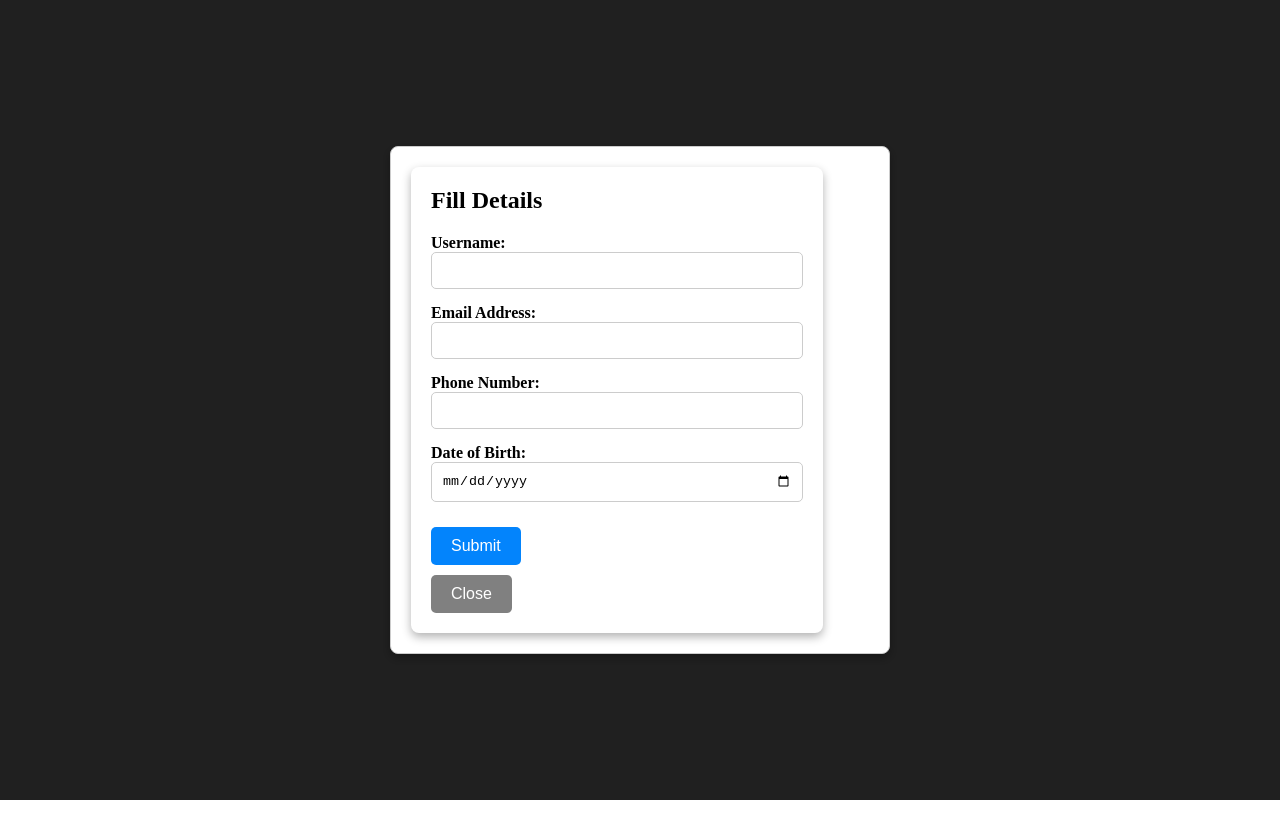
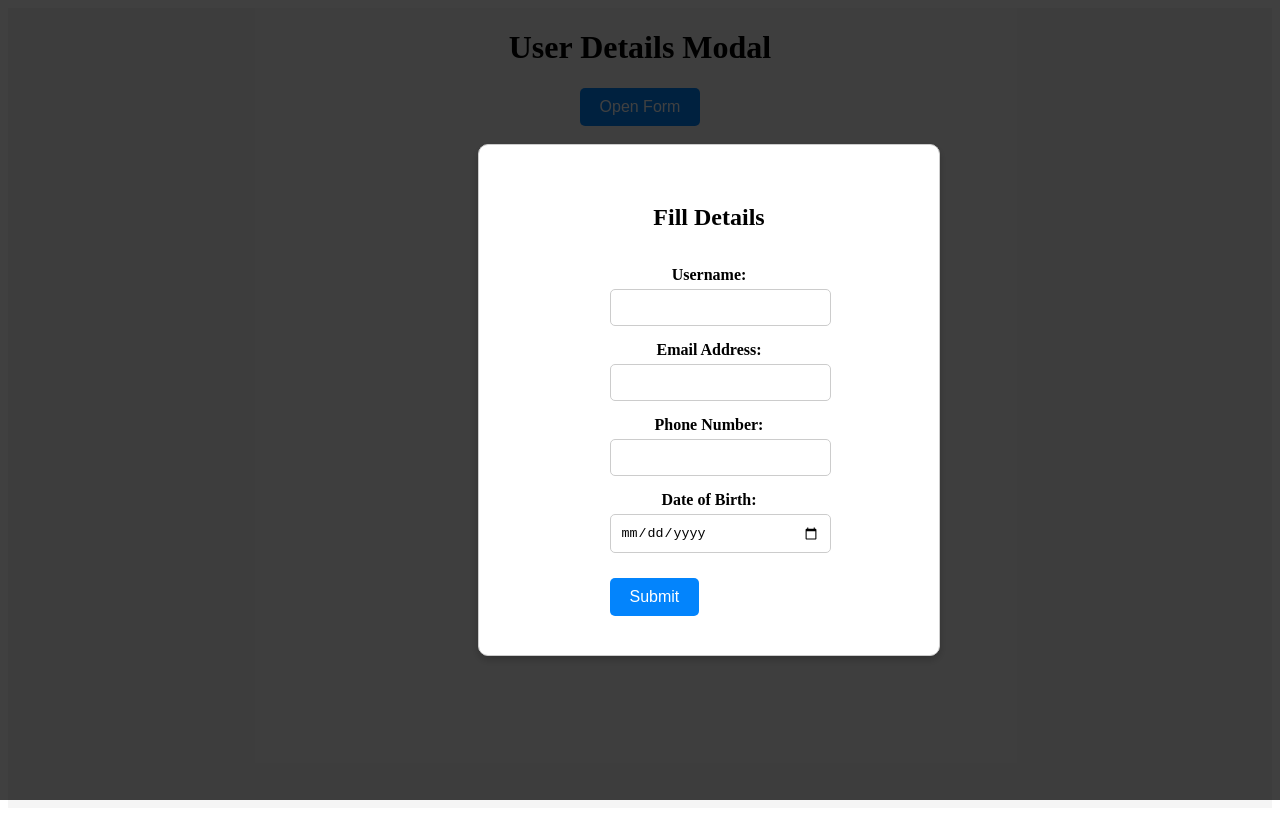
Before and after one commit to atharvp0711/xmodal, a React (Create React App) app: page / in a window 1280 px wide. Both pictures are taken after a click on the button "Open Form". Built offline with nearby package versions, Linux system fonts and the light colour scheme.

Commit message:
Changes in XModal

```diff
--- a/src/App.css
+++ /dev/null
@@ -1,29 +0,0 @@
-body,
-h1,
-h2,
-h3,
-p,
-div,
-input,
-button,
-form {
-  margin: 0;
-  padding: 0;
-  box-sizing: border-box;
-}
-.modal {
-  display: flex;
-  justify-content: center;
-  align-items: center;
-  height: 100vh; /* Ensure modal centers in the viewport */
-  background-color: rgba(0, 0, 0, 0.5); /* Optional, can be removed */
-}
-
-.modal-content {
-  width: 90%; /* Adjust width as per requirement */
-  max-width: 500px; /* Limit the max width for better design */
-  background-color: white;
-  padding: 20px;
-  border-radius: 8px;
-  box-shadow: 0px 4px 10px rgba(0, 0, 0, 0.3);
-}
--- a/src/App.js
+++ b/src/App.js
@@ -1,6 +1,5 @@
 import React, { useState } from "react";
 import Modal from "react-modal";
-import "./App.css";
 
 Modal.setAppElement("#root");
 
@@ -14,7 +13,6 @@ const App = () => {
   });
 
   const openModal = () => setIsModalOpen(true);
-
   const closeModal = () => {
     setIsModalOpen(false);
     setFormData({ username: "", email: "", phone: "", dob: "" });
@@ -27,9 +25,26 @@ const App = () => {
 
   const handleSubmit = (e) => {
     e.preventDefault();
-    const { email, phone, dob } = formData;
+    const { username, email, phone, dob } = formData;
 
-    // Validate email
+    // Checking for empty fields
+    // if (!username.trim()) {
+    //   alert("Please fill out the Username field.");
+    //   return;
+    // }
+    // if (!email.trim()) {
+    //   alert("Please fill out the Email Address field.");
+    //   return;
+    // }
+    // if (!phone.trim()) {
+    //   alert("Please fill out the Phone Number field.");
+    //   return;
+    // }
+    // if (!dob.trim()) {
+    //   alert("Please fill out the Date of Birth field.");
+    //   return;
+    // }
+
     if (!email.includes("@")) {
       alert(
         `Please include an '@' in the email address. '${email}' is missing an '@'.`
@@ -37,17 +52,15 @@ const App = () => {
       return;
     }
 
-    // Validate phone number
     if (phone.length !== 10 || isNaN(phone)) {
       alert("Invalid Phone Number. Please enter a 10-digit phone number.");
       return;
     }
 
-    // Validate date of birth
     const today = new Date();
     const dobDate = new Date(dob);
     if (dobDate > today) {
-      alert("Invalid Date of Birth. Date of Birth cannot be in the future.");
+      alert("Invalid date of birth. Date of Birth cannot be in the future.");
       return;
     }
 
@@ -56,7 +69,15 @@ const App = () => {
   };
 
   return (
-    <div className="modal">
+    <div
+      style={{
+        height: "100vh",
+        display: "flex",
+        alignItems: "center",
+        flexDirection: "column",
+        backgroundColor: "#f5f5f5",
+      }}
+    >
       <h1 style={{ fontSize: "2rem", fontWeight: "600" }}>
         User Details Modal
       </h1>
@@ -74,34 +95,35 @@ const App = () => {
       >
         Open Form
       </button>
+      <div className="modal">
         <Modal
           isOpen={isModalOpen}
           onRequestClose={closeModal}
-        shouldCloseOnOverlayClick={true}
           style={{
             overlay: {
               backgroundColor: "rgba(0, 0, 0, 0.75)",
+            },
+            content: {
+              position: "absolute",
+              width: "400px",
+              height: "450px",
+              padding: "30px",
+              margin: "0 auto",
+              borderRadius: "10px",
+              top: "50%",
+              left: "50%",
+              transform: "translate(-50%, -50%)",
+              boxShadow: "0 4px 8px rgba(0, 0, 0, 0.2)",
+              border: "1px solid #ccc",
               display: "flex",
+              flexDirection: "column",
               justifyContent: "center",
               alignItems: "center",
-          },
-          content: {
-            position: "relative",
-            top: "unset",
-            left: "unset",
-            right: "unset",
-            bottom: "unset",
-            margin: "0 auto",
-            maxWidth: "500px",
-            width: "90%",
-            background: "#ffffff",
-            padding: "20px",
-            borderRadius: "8px",
-            boxShadow: "0px 4px 10px rgba(0, 0, 0, 0.3)",
+              gap: "15px",
+              backgroundColor: "#ffffff",
             },
           }}
         >
-        <div className="modal-content">
           <h2
             style={{
               marginBottom: "20px",
@@ -111,11 +133,17 @@ const App = () => {
           >
             Fill Details
           </h2>
-          <form onSubmit={handleSubmit}>
+          <div className="modal-content">
+            <form style={{ width: "100%" }} onSubmit={handleSubmit}>
               <div style={{ marginBottom: "15px" }}>
                 <label
-                htmlFor="username"
-                style={{ display: "block", fontWeight: "bold" }}
+                  style={{
+                    display: "block",
+                    fontSize: "1rem",
+                    marginBottom: "5px",
+                    fontWeight: "bold",
+                    textAlign: "center",
+                  }}
                 >
                   Username:
                 </label>
@@ -124,8 +152,8 @@ const App = () => {
                   id="username"
                   name="username"
                   value={formData.username}
+                  required
                   onChange={handleChange}
-                required
                   style={{
                     width: "100%",
                     padding: "10px",
@@ -136,8 +164,13 @@ const App = () => {
               </div>
               <div style={{ marginBottom: "15px" }}>
                 <label
-                htmlFor="email"
-                style={{ display: "block", fontWeight: "bold" }}
+                  style={{
+                    display: "block",
+                    fontSize: "1rem",
+                    marginBottom: "5px",
+                    fontWeight: "bold",
+                    textAlign: "center",
+                  }}
                 >
                   Email Address:
                 </label>
@@ -158,8 +191,13 @@ const App = () => {
               </div>
               <div style={{ marginBottom: "15px" }}>
                 <label
-                htmlFor="phone"
-                style={{ display: "block", fontWeight: "bold" }}
+                  style={{
+                    display: "block",
+                    fontSize: "1rem",
+                    marginBottom: "5px",
+                    fontWeight: "bold",
+                    textAlign: "center",
+                  }}
                 >
                   Phone Number:
                 </label>
@@ -169,7 +207,6 @@ const App = () => {
                   name="phone"
                   value={formData.phone}
                   onChange={handleChange}
-                required
                   style={{
                     width: "100%",
                     padding: "10px",
@@ -180,8 +217,13 @@ const App = () => {
               </div>
               <div style={{ marginBottom: "15px" }}>
                 <label
-                htmlFor="dob"
-                style={{ display: "block", fontWeight: "bold" }}
+                  style={{
+                    display: "block",
+                    fontSize: "1rem",
+                    marginBottom: "5px",
+                    fontWeight: "bold",
+                    textAlign: "center",
+                  }}
                 >
                   Date of Birth:
                 </label>
@@ -201,6 +243,7 @@ const App = () => {
                 />
               </div>
               <button
+                className="submit-button"
                 type="submit"
                 style={{
                   backgroundColor: "#0384fc",
@@ -216,23 +259,9 @@ const App = () => {
                 Submit
               </button>
             </form>
-          <button
-            onClick={closeModal}
-            style={{
-              backgroundColor: "gray",
-              color: "white",
-              padding: "10px 20px",
-              border: "none",
-              cursor: "pointer",
-              borderRadius: "5px",
-              fontSize: "1rem",
-              marginTop: "10px",
-            }}
-          >
-            Close
-          </button>
           </div>
         </Modal>
+      </div>
     </div>
   );
 };
```
Lines whose indentation alone changed are shown as unchanged.
